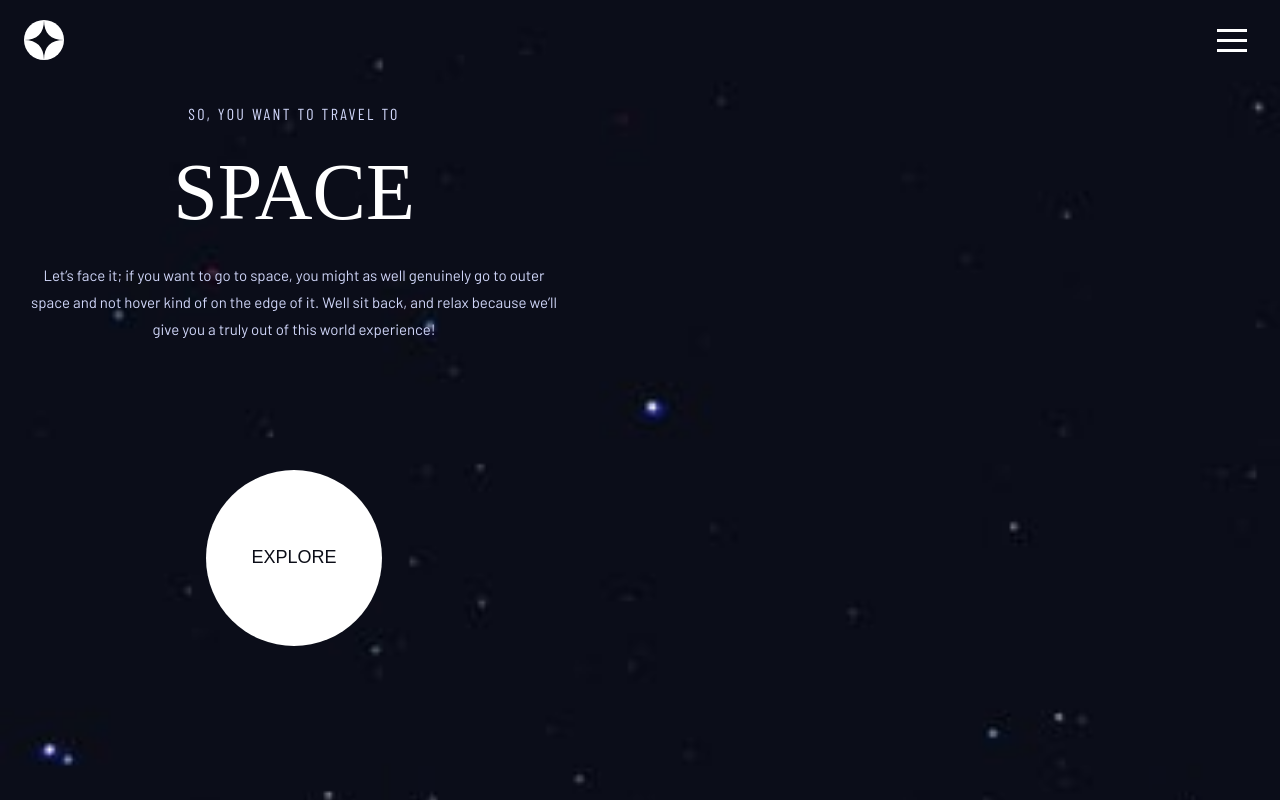
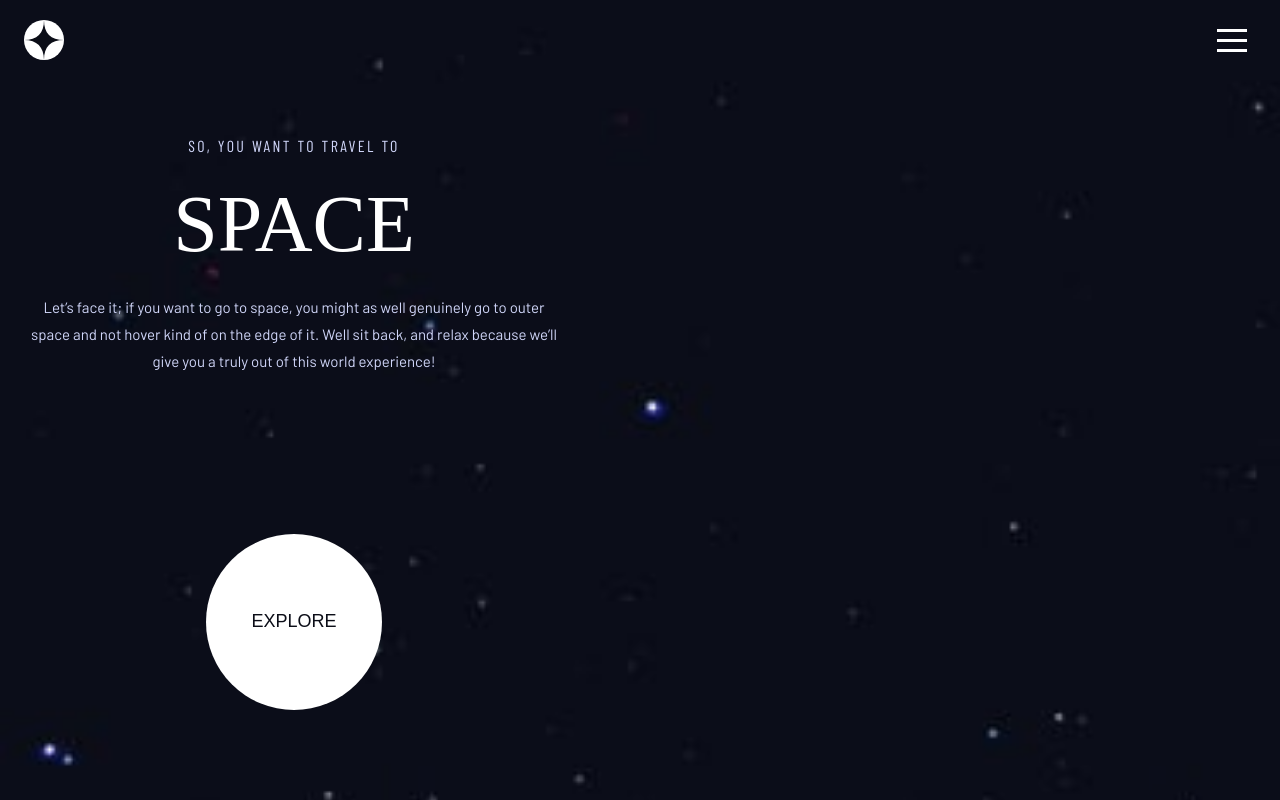
Before and after one commit to yogskr/space-tourism, a React (Vite) app: page / in a window 1280 px wide. Built offline with nearby package versions, Linux system fonts and the light colour scheme; a web font is replaced by a local one.

Commit message:
Update Home module CSS: remove default gap value and add padding adjustments

```diff
--- a/src/pages/home/module.Home.css
+++ b/src/pages/home/module.Home.css
@@ -23,8 +23,10 @@
   max-width: 540px;
   flex-direction: column;
   align-items: center;
-  gap: var(--spacing-300, 24px);
+  gap: var(--spacing-300);
   align-self: stretch;
+  padding-top: var(--spacing-400);
+  padding-bottom: var(--spacing-1200);
 }
 
 .content .text-1 {
```
